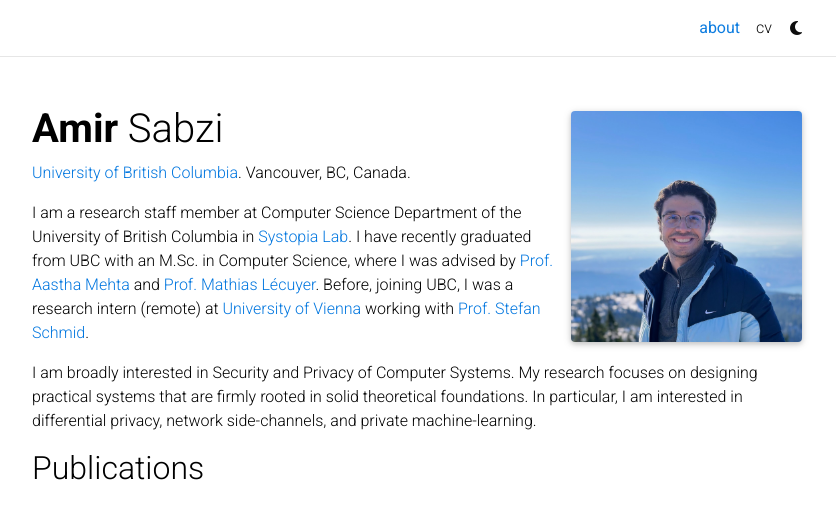
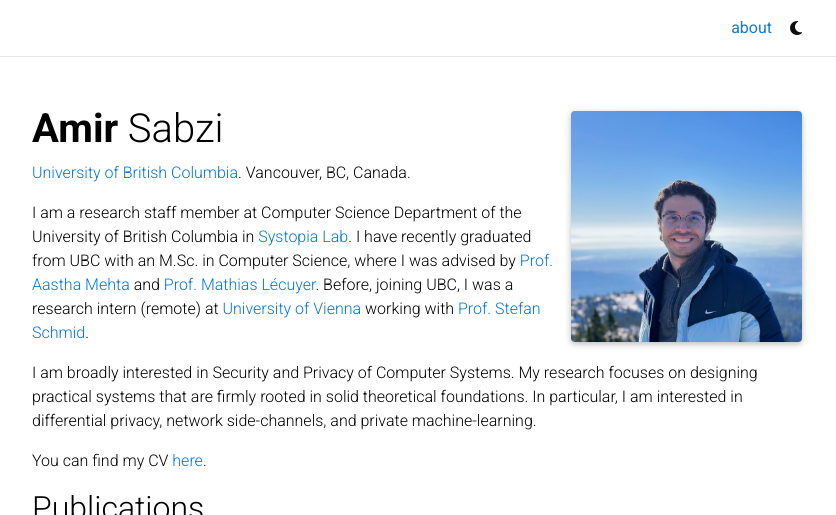
Before and after one commit to amir-sabzi/amir-sabzi.github.io, a Jekyll site: the page built from _pages/about.md, in a window 1280 px wide, cut to the strip 0-515 px from the top of the page. Shown: the whole strip, without its empty margins (223-1059 px from the left). Built offline with Jekyll 4.4.1, drawn with Linux system fonts in a browser that asks for light colours; full-size pictures stand in for the smaller copies a plugin makes; comment, search, counter and statistics services are not loaded; a style sheet for code colours, icons or effects is not loaded.

Commit message:
(ADD) CV to main page

```diff
--- a/_pages/about.md
+++ b/_pages/about.md
@@ -20,3 +20,5 @@
 I am a research staff member at Computer Science Department of the University of British Columbia in [Systopia Lab](https://systopia.cs.ubc.ca/). I have recently graduated from UBC with an M.Sc. in Computer Science, where I was advised by [Prof. Aastha Mehta](https://aasthakm.github.io/) and [Prof. Mathias Lécuyer](https://mathias.lecuyer.me/). Before, joining UBC, I was a research intern (remote) at [University of Vienna](https://www.univie.ac.at/en/) working with [Prof. Stefan Schmid](https://schmiste.github.io/).
 
 I am broadly interested in Security and Privacy of Computer Systems. My research focuses on designing practical systems that are firmly rooted in solid theoretical foundations.  In particular, I am interested in differential privacy, network side-channels, and private machine-learning.
+
+You can find my CV [here](/assets/pdf/AmirSabzi_CV_Oct.pdf).
```
Also changed, not shown: _pages/cv.md (+2 -2 lines).
